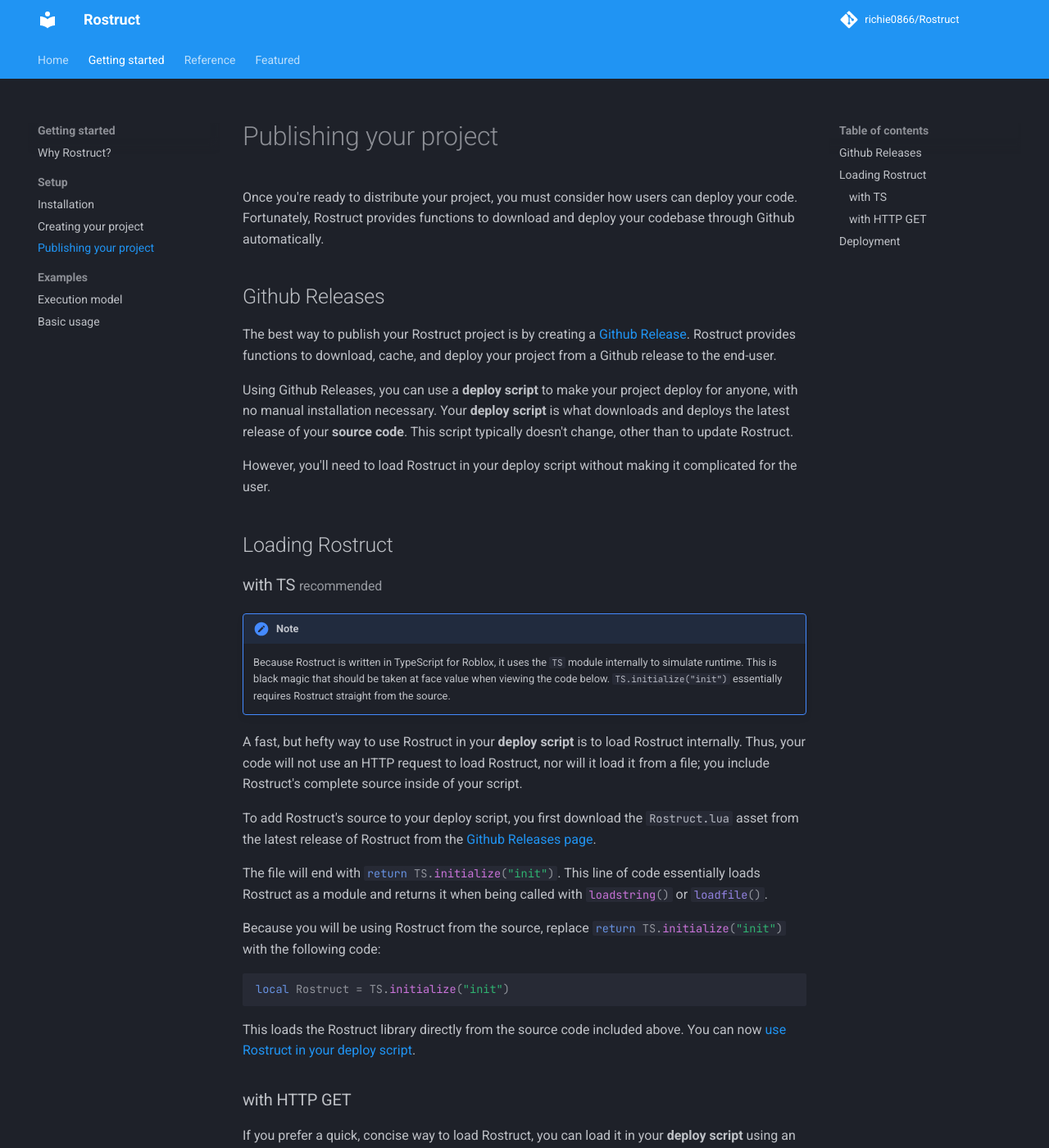
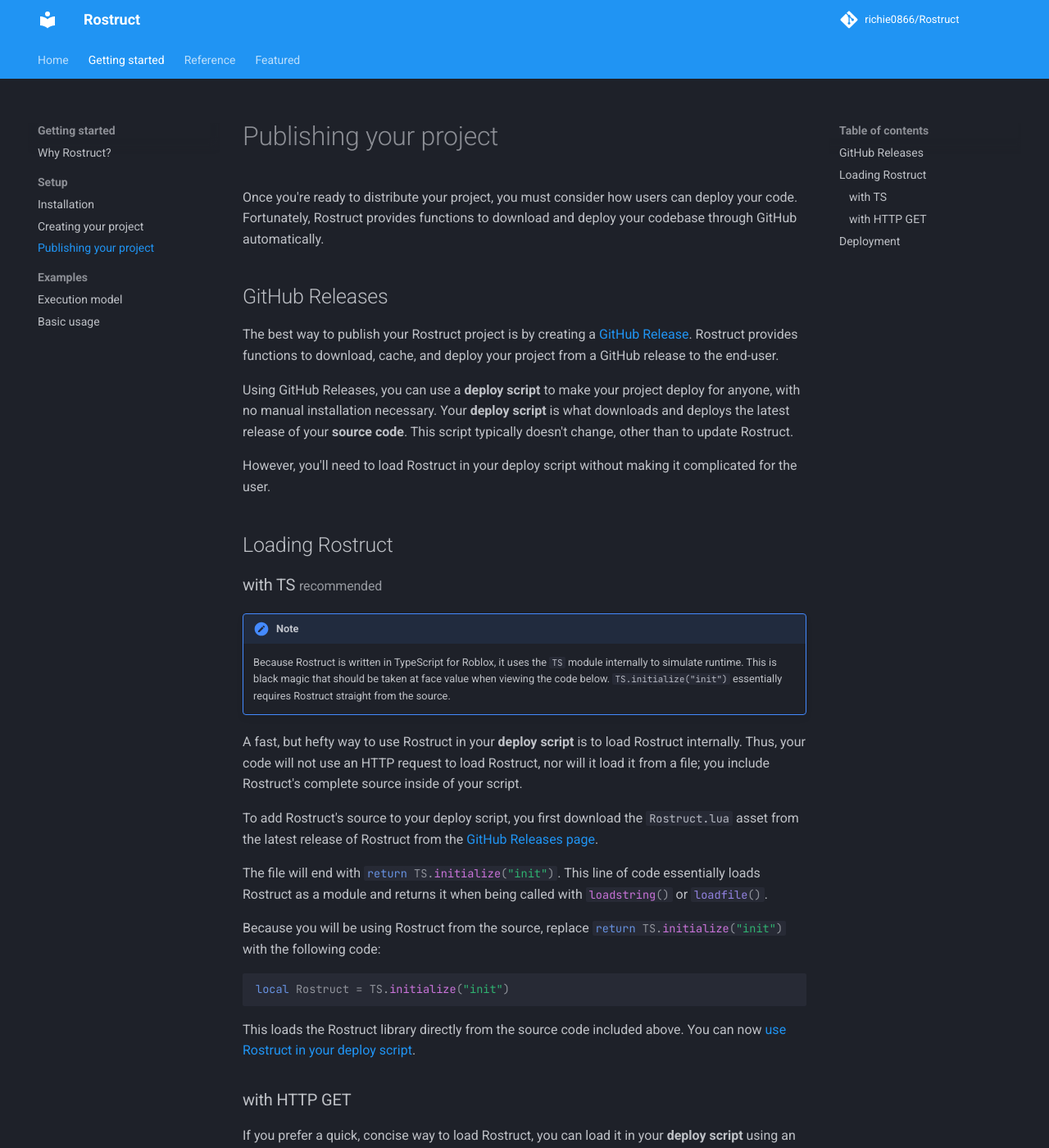
Before and after one commit to richie0866/Rostruct, an MkDocs documentation site: the page built from docs/getting-started/publishing-your-project.md, in a window 1280 px wide and 1400 px high. Shown: the whole window at 82% size. Built offline with MkDocs 1.6.1 and Material for MkDocs 9.7.7, drawn with Linux system fonts in a browser that asks for light colours; comment, search, counter and statistics services are not loaded; some of the changed text lies outside the part shown.

````diff
--- a/docs/getting-started/publishing-your-project.md
+++ b/docs/getting-started/publishing-your-project.md
@@ -1,12 +1,12 @@
 # Publishing your project
 
-Once you're ready to distribute your project, you must consider how users can deploy your code. Fortunately, Rostruct provides functions to download and deploy your codebase through Github automatically.
+Once you're ready to distribute your project, you must consider how users can deploy your code. Fortunately, Rostruct provides functions to download and deploy your codebase through GitHub automatically.
 
-## Github Releases
+## GitHub Releases
 
-The best way to publish your Rostruct project is by creating a [Github Release](https://docs.github.com/en/github/administering-a-repository/releasing-projects-on-github/managing-releases-in-a-repository). Rostruct provides functions to download, cache, and deploy your project from a Github release to the end-user.
+The best way to publish your Rostruct project is by creating a [GitHub Release](https://docs.github.com/en/github/administering-a-repository/releasing-projects-on-github/managing-releases-in-a-repository). Rostruct provides functions to download, cache, and deploy your project from a GitHub release to the end-user.
 
-Using Github Releases, you can use a **deploy script** to make your project deploy for anyone, with no manual installation necessary. Your **deploy script** is what downloads and deploys the latest release of your **source code**. This script typically doesn't change, other than to update Rostruct.
+Using GitHub Releases, you can use a **deploy script** to make your project deploy for anyone, with no manual installation necessary. Your **deploy script** is what downloads and deploys the latest release of your **source code**. This script typically doesn't change, other than to update Rostruct.
 
 However, you'll need to load Rostruct in your deploy script without making it complicated for the user.
 
@@ -19,7 +19,7 @@ However, you'll need to load Rostruct in your deploy script without making it co
 
 A fast, but hefty way to use Rostruct in your **deploy script** is to load Rostruct internally. Thus, your code will not use an HTTP request to load Rostruct, nor will it load it from a file; you include Rostruct's complete source inside of your script.
 
-To add Rostruct's source to your deploy script, you first download the `Rostruct.lua` asset from the latest release of Rostruct from the [Github Releases page](https://github.com/richie0866/Rostruct/releases/latest).
+To add Rostruct's source to your deploy script, you first download the `Rostruct.lua` asset from the latest release of Rostruct from the [GitHub Releases page](https://github.com/richie0866/Rostruct/releases/latest).
 
 The file will end with `#!lua return TS.initialize("init")`. This line of code essentially loads Rostruct as a module and returns it when being called with `#!lua loadstring()` or `#!lua loadfile()`.
 
@@ -35,7 +35,7 @@ This loads the Rostruct library directly from the source code included above. Yo
 
 If you prefer a quick, concise way to load Rostruct, you can load it in your **deploy script** using an HTTP request.
 
-To load Rostruct with an HTTP request, you should first locate the release you'd like to use from the [Github Releases page](https://github.com/richie0866/Rostruct/releases/latest). Once you've done that, you can copy the version to the left of the title, and paste it as `TAG_VERSION_HERE` in this code:
+To load Rostruct with an HTTP request, you should first locate the release you'd like to use from the [GitHub Releases page](https://github.com/richie0866/Rostruct/releases/latest). Once you've done that, you can copy the version to the left of the title, and paste it as `TAG_VERSION_HERE` in this code:
 
 ```lua
 local VERSION = "TAG_VERSION_HERE"
@@ -47,7 +47,7 @@ This loads the Rostruct library by executing the source code from the given vers
 
 ## Deployment
 
-After you've loaded Rostruct in your deploy script, use [`Rostruct.DownloadLatestRelease`](../reference/functions.md#downloadlatestrelease) to download your project's most recent Github Release files. This function automatically caches, updates, and version-checks your releases, so no further configuration is necessary.
+After you've loaded Rostruct in your deploy script, use [`Rostruct.DownloadLatestRelease`](../reference/functions.md#downloadlatestrelease) to download your project's most recent GitHub Release files. This function automatically caches, updates, and version-checks your releases, so no further configuration is necessary.
 
 !!! note
 	Prereleases and drafts do not count towards the latest release, but can be downloaded using [`Rostruct.DownloadRelease`](../reference/functions.md#downloadrelease).
@@ -83,4 +83,4 @@ After you've loaded Rostruct in your deploy script, use [`Rostruct.DownloadLates
 	local Roact = project.Module:expect()
 	```
 
-Whenever a new Github Release is available for your project, the `deploy script` will handle installation and deployment for you. You can then use this script for public or commercial use to execute your project.
+Whenever a new GitHub Release is available for your project, the **deploy script** will handle installation and deployment for you. You can then use this script for public or commercial use to execute your project.
````
Also changed, not shown: README.md (+3 -3 lines), docs/getting-started/basic-usage.md (+2 -2 lines), docs/getting-started/installation.md (+2 -2 lines), docs/reference/functions.md (+2 -2 lines).
